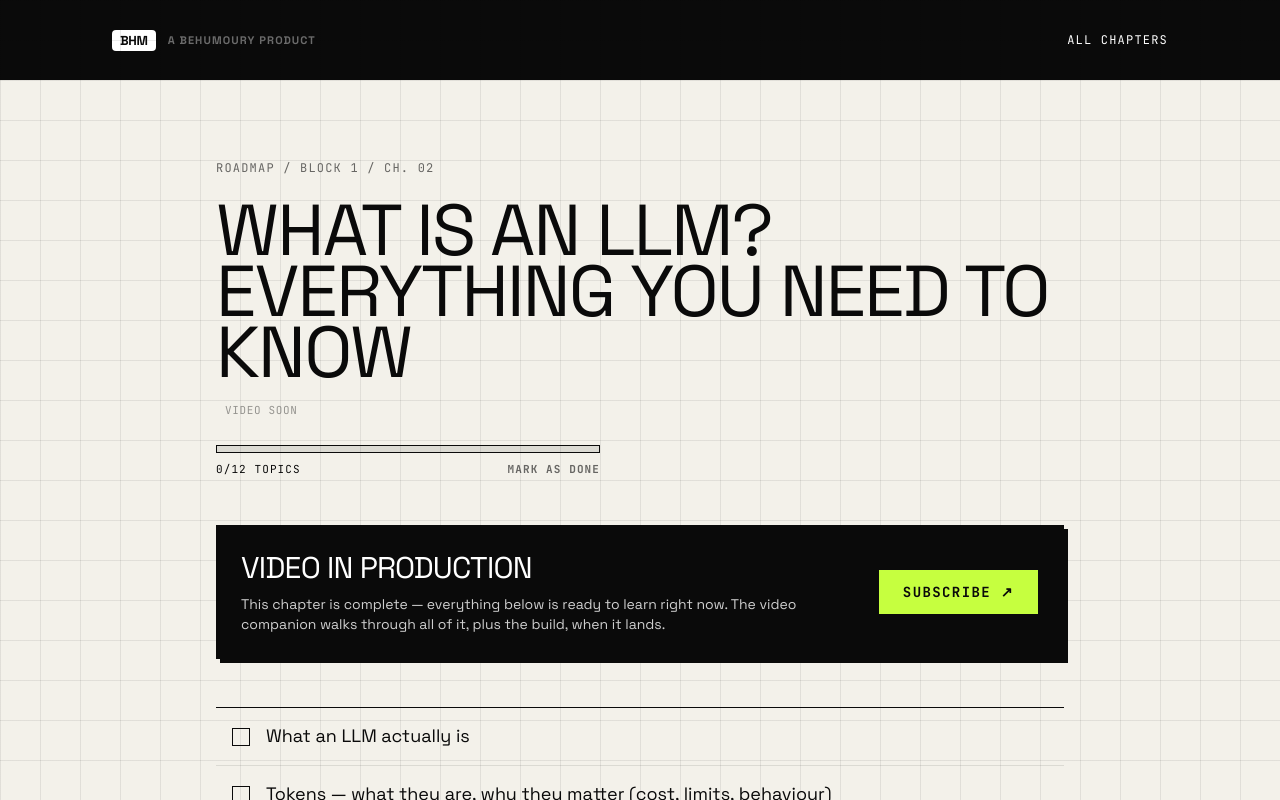
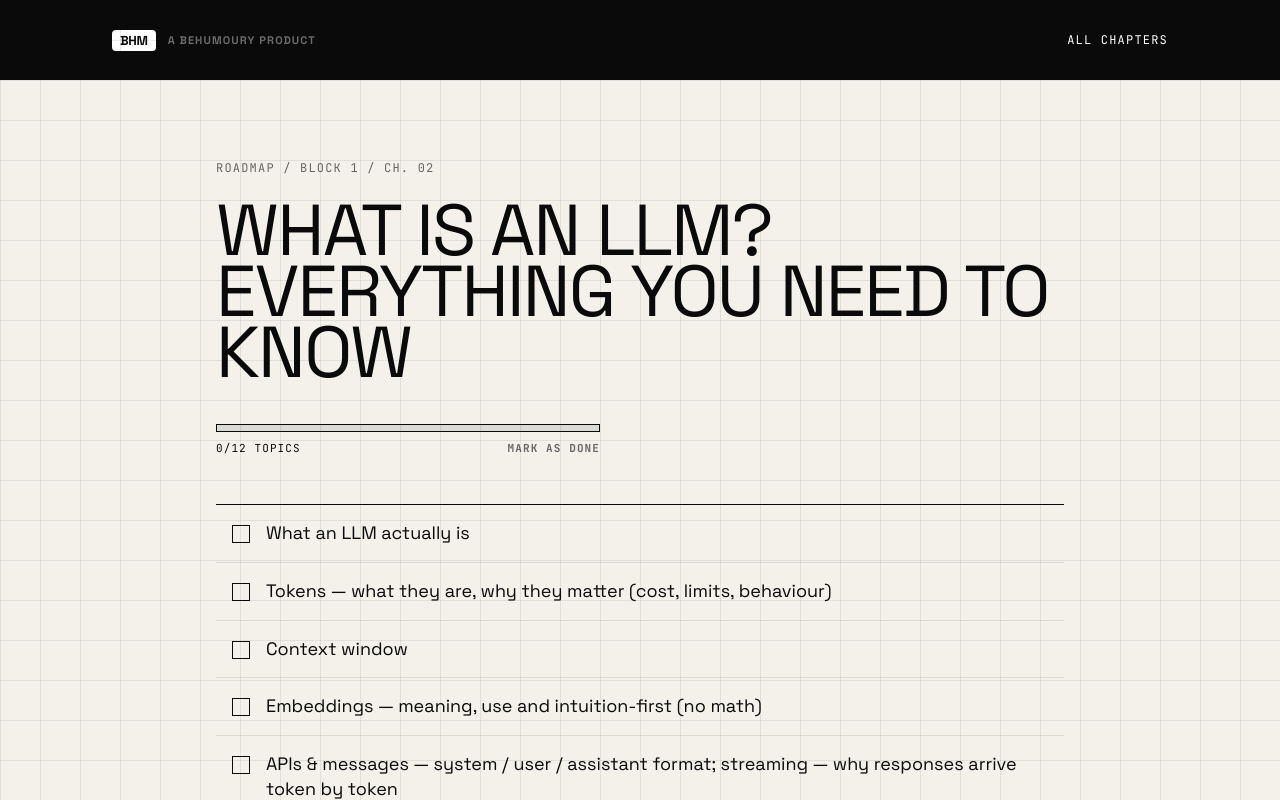
Before and after one commit to YashSWE/roadmap-website, a Next.js app: page /llms in a window 1280 px wide. Shown: the top 800 px of the page. Built offline with nearby package versions, Linux system fonts and the light colour scheme.

Commit message:
refactor: remove upcoming video placeholders and integrate Google AdSense script

```diff
--- a/src/app/[slug]/page.tsx
+++ b/src/app/[slug]/page.tsx
@@ -62,8 +62,8 @@ export default async function ChapterPage({ params }: { params: Promise<{ slug:
         </header>
 
         {/* Video Slot */}
-        <section>
-          {chapter.status === "published" && chapter.youtubeId ? (
+        {chapter.status === "published" && chapter.youtubeId && (
+          <section>
             <div className="w-full aspect-video border border-[#0A0A0A] bg-[#0A0A0A] shadow-[4px_4px_0_#0A0A0A] overflow-hidden">
               <iframe
                 className="w-full h-full"
@@ -75,22 +75,8 @@ export default async function ChapterPage({ params }: { params: Promise<{ slug:
                 allowFullScreen
               />
             </div>
-          ) : (
-            <div className="border border-[#0A0A0A] bg-[#0A0A0A] text-[#FFFFFF] p-6 shadow-[4px_4px_0_#0A0A0A] flex flex-col md:flex-row md:items-center justify-between gap-6">
-              <div className="flex flex-col gap-2 max-w-xl">
-                <h2 className="font-anton text-3xl uppercase tracking-tight">
-                  {chapter.status === "coming-soon" && chapter.publishDate ? `VIDEO DROPS ${new Date(chapter.publishDate).toLocaleString("default", { month: "short" }).toUpperCase()} ${new Date(chapter.publishDate).getDate()}` : "VIDEO IN PRODUCTION"}
-                </h2>
-                <p className="font-sans text-sm text-[#FFFFFF]/80">
-                  This chapter is complete — everything below is ready to learn right now. The video companion walks through all of it, plus the build, when it lands.
-                </p>
-              </div>
-              <a href="https://youtube.com/@behumoury" target="_blank" rel="noopener noreferrer" className="bg-[#C6FF3F] text-[#0A0A0A] font-mono text-sm uppercase px-6 py-3 tracking-widest font-bold whitespace-nowrap hover:bg-[#b0f224] transition-colors border border-[#0A0A0A] inline-block text-center">
-                SUBSCRIBE ↗
-              </a>
-            </div>
-          )}
-        </section>
+          </section>
+        )}
 
         {/* Syllabus */}
         {chapter.groups.length > 0 && (
--- a/src/app/layout.tsx
+++ b/src/app/layout.tsx
@@ -2,6 +2,7 @@ import type { Metadata } from "next";
 import { Anton, Space_Grotesk, JetBrains_Mono } from "next/font/google";
 import { ProgressProvider } from "@/components/ProgressProvider";
 import { Analytics } from "@vercel/analytics/next";
+import Script from "next/script";
 import "./globals.css";
 
 const anton = Anton({
@@ -58,6 +59,13 @@ export default function RootLayout({
       lang="en"
       className={`${anton.variable} ${spaceGrotesk.variable} ${jetbrainsMono.variable} h-full antialiased`}
     >
+      <head>
+        <Script
+          async
+          src="https://pagead2.googlesyndication.com/pagead/js/adsbygoogle.js?client=ca-pub-2713433234611131"
+          crossOrigin="anonymous"
+        />
+      </head>
       <body className="min-h-full flex flex-col">
         <script
           type="application/ld+json"
--- a/src/app/page.tsx
+++ b/src/app/page.tsx
@@ -67,7 +67,7 @@ function HeroContent() {
 
         {/* Body */}
         <p className="font-sans text-lg md:text-xl text-[#FFFFFF]/80 max-w-[60ch] mb-10 leading-relaxed">
-          The full application layer across 5 blocks. 12 chapters. Every chapter maps to a real interview question or something I use on the job. Videos drop periodically as the roadmap progresses. You can follow along or you can start now with the free resources online.
+          The full application layer across 5 blocks. 12 chapters. Every chapter maps to a real interview question or something I use on the job. You can follow along or you can start now with the free resources online.
         </p>
 
         {/* Buttons */}
@@ -359,35 +359,6 @@ function ProgressModule() {
 
 
 
-function CTABand() {
-  return (
-    <section className="w-full bg-[#0A0A0A] text-[#FFFFFF] py-24 relative overflow-hidden">
-      <div className="max-w-4xl mx-auto px-6 lg:px-12 text-center relative z-10 flex flex-col items-center">
-        <div className="relative inline-block mb-8">
-          <h2 className="font-display text-5xl md:text-7xl uppercase tracking-[-0.01em] leading-[0.85]">
-            THE VIDEOS DROP ON YOUTUBE.
-          </h2>
-          <div className="absolute -top-4 -left-4 md:-left-8">
-            <Sticker type="100% FREE" rotation={-6} />
-          </div>
-        </div>
-
-        <p className="font-sans text-lg md:text-xl text-[#FFFFFF]/80 max-w-[50ch] mb-10 leading-relaxed">
-          The chapters are all here already. No email list; subscribing is the notification system.
-        </p>
-
-        <Link
-          href="https://youtube.com/@behumoury?sub_confirmation=1"
-          target="_blank" rel="noopener noreferrer"
-          className="inline-flex items-center justify-center bg-[#C6FF3F] text-[#0A0A0A] font-mono text-sm uppercase tracking-widest px-8 py-5 border border-[#0A0A0A] shadow-[4px_4px_0_#C6FF3F] hover:shadow-[2px_2px_0_#C6FF3F] hover:translate-x-[2px] hover:translate-y-[2px] transition-all"
-        >
-          SUBSCRIBE ↗
-        </Link>
-      </div>
-    </section>
-  );
-}
-
 export default function Home() {
   return (
     <main className="flex min-h-screen flex-col bg-[#F3F1EA] w-full">
@@ -395,7 +366,6 @@ export default function Home() {
       <ProgressModule />
       <Minimap />
       <Spine />
-      <CTABand />
       <Footer />
     </main>
   );
--- a/src/components/StatusChip.tsx
+++ b/src/components/StatusChip.tsx
@@ -9,21 +9,12 @@ interface StatusChipProps {
 }
 
 export function StatusChip({ status, publishDate, className }: StatusChipProps) {
-  let label = "VIDEO SOON";
-  let colorClass = "text-ink/40 border-transparent"; // Grid-Line gray equivalent
+  if (status !== "published") {
+    return null;
+  }
 
-  if (status === "published") {
-    label = "VIDEO OUT";
-    colorClass = "bg-[#C6FF3F] text-[#0A0A0A] border-[#0A0A0A]"; // Acid fill, Ink text, 1px border
-  } else if (status === "coming-soon") {
-    if (publishDate) {
-      const d = new Date(publishDate);
-      const month = d.toLocaleString("default", { month: "short" }).toUpperCase();
-      const day = d.getDate();
-      label = `VIDEO ${month} ${day}`;
-    }
-    colorClass = "bg-transparent text-[#0A0A0A] border-[#0A0A0A]"; // Ink outline on Bone
-  }
+  let label = "VIDEO OUT";
+  let colorClass = "bg-[#C6FF3F] text-[#0A0A0A] border-[#0A0A0A]"; // Acid fill, Ink text, 1px border
 
   return (
     <div
```
